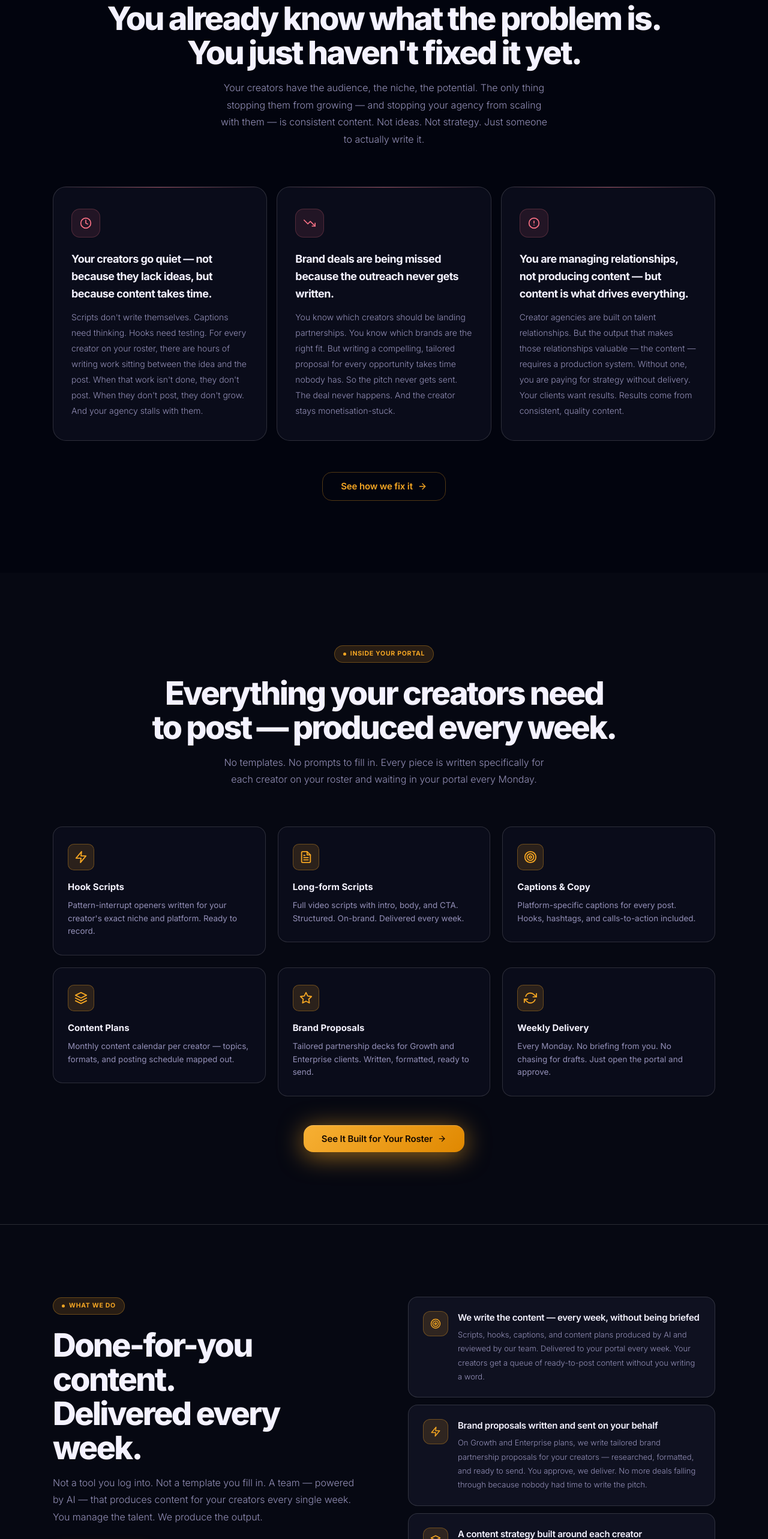
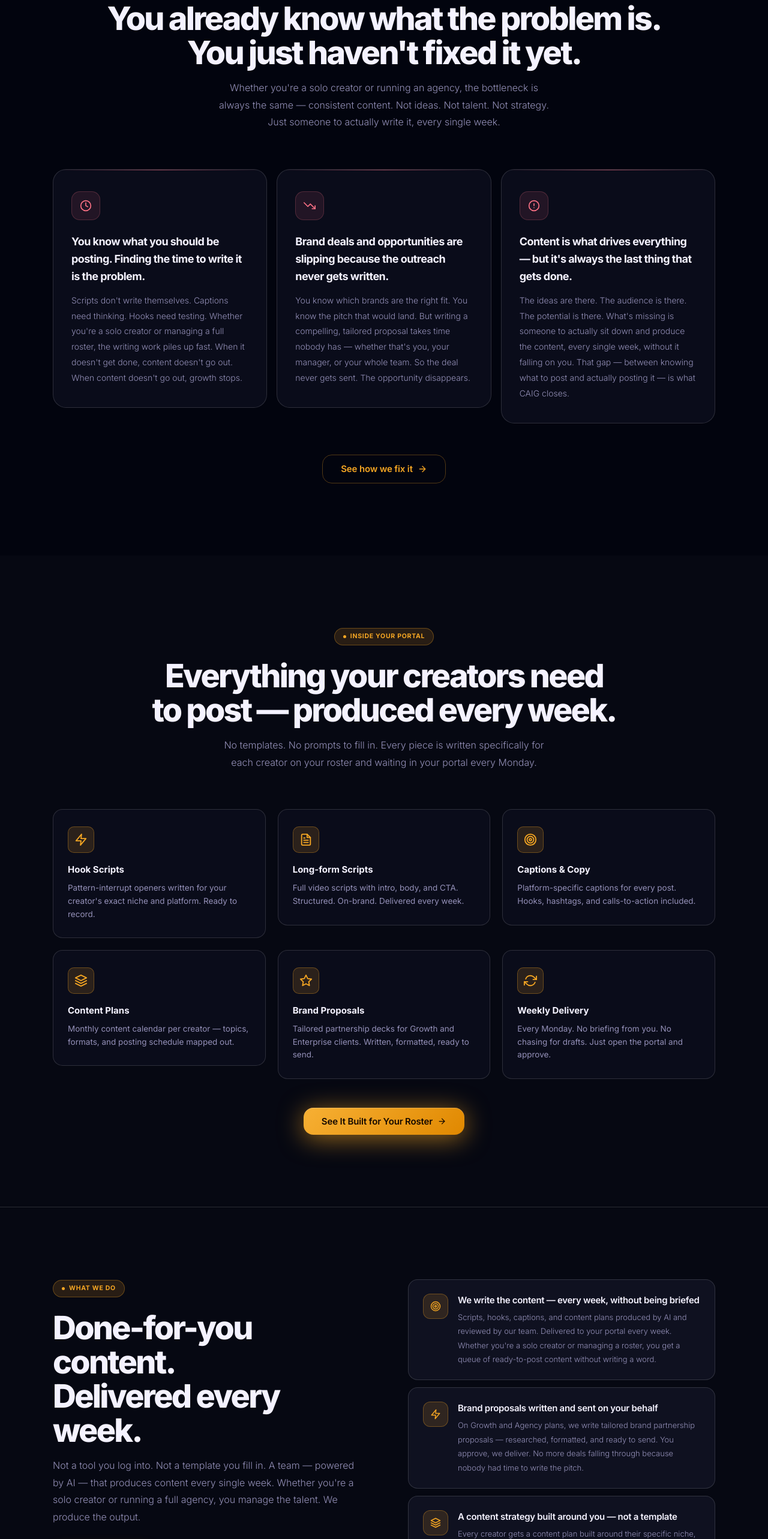
Before and after one commit to 100492107/caig-website, a React (Vite) app: page / in a window 1280 px wide. Shown: the part 1020-3586 px from the top of the page at 60% size. Built offline with nearby package versions, Linux system fonts and the light colour scheme.

Commit message:
Extend dual-audience copy to FAQ, contact form, and footer

```diff
--- a/src/App.jsx
+++ b/src/App.jsx
@@ -711,18 +711,18 @@ function ProofBar() {
 const problems = [
   {
     icon: <Icon.Clock />,
-    title: "Your creators go quiet — not because they lack ideas, but because content takes time.",
-    body: "Scripts don't write themselves. Captions need thinking. Hooks need testing. For every creator on your roster, there are hours of writing work sitting between the idea and the post. When that work isn't done, they don't post. When they don't post, they don't grow. And your agency stalls with them.",
+    title: "You know what you should be posting. Finding the time to write it is the problem.",
+    body: "Scripts don't write themselves. Captions need thinking. Hooks need testing. Whether you're a solo creator or managing a full roster, the writing work piles up fast. When it doesn't get done, content doesn't go out. When content doesn't go out, growth stops.",
   },
   {
     icon: <Icon.TrendingDown />,
-    title: "Brand deals are being missed because the outreach never gets written.",
-    body: "You know which creators should be landing partnerships. You know which brands are the right fit. But writing a compelling, tailored proposal for every opportunity takes time nobody has. So the pitch never gets sent. The deal never happens. And the creator stays monetisation-stuck.",
+    title: "Brand deals and opportunities are slipping because the outreach never gets written.",
+    body: "You know which brands are the right fit. You know the pitch that would land. But writing a compelling, tailored proposal takes time nobody has — whether that's you, your manager, or your whole team. So the deal never gets sent. The opportunity disappears.",
   },
   {
     icon: <Icon.AlertCircle />,
-    title: "You are managing relationships, not producing content — but content is what drives everything.",
-    body: "Creator agencies are built on talent relationships. But the output that makes those relationships valuable — the content — requires a production system. Without one, you are paying for strategy without delivery. Your clients want results. Results come from consistent, quality content.",
+    title: "Content is what drives everything — but it's always the last thing that gets done.",
+    body: "The ideas are there. The audience is there. The potential is there. What's missing is someone to actually sit down and produce the content, every single week, without it falling on you. That gap — between knowing what to post and actually posting it — is what CAIG closes.",
   },
 ]
 
@@ -735,7 +735,7 @@ function Problem() {
             <div className="badge"><span className="badge-dot" />The Real Problem</div>
             <h2 className="section-title">You already know what the problem is.<br />You just haven't fixed it yet.</h2>
             <p className="section-sub">
-              Your creators have the audience, the niche, the potential. The only thing stopping them from growing — and stopping your agency from scaling with them — is consistent content. Not ideas. Not strategy. Just someone to actually write it.
+              Whether you're a solo creator or running an agency, the bottleneck is always the same — consistent content. Not ideas. Not talent. Not strategy. Just someone to actually write it, every single week.
             </p>
           </div>
         </FadeUp>
@@ -764,11 +764,11 @@ function Problem() {
 
 /* ── SOLUTION ────────────────────────────────────────────────── */
 const solutions = [
-  { icon: <Icon.Target size={18} />, title: 'We write the content — every week, without being briefed', body: 'Scripts, hooks, captions, and content plans produced by AI and reviewed by our team. Delivered to your portal every week. Your creators get a queue of ready-to-post content without you writing a word.' },
-  { icon: <Icon.Zap size={18} />, title: 'Brand proposals written and sent on your behalf', body: 'On Growth and Enterprise plans, we write tailored brand partnership proposals for your creators — researched, formatted, and ready to send. You approve, we deliver. No more deals falling through because nobody had time to write the pitch.' },
-  { icon: <Icon.Layers size={18} />, title: 'A content strategy built around each creator', body: 'Every creator on your roster gets a content plan built around their niche, platform, and audience. We track what is working, adjust each month, and keep production aligned with what actually grows the account.' },
-  { icon: <Icon.RefreshCw size={18} />, title: 'Everything in one portal — approve, download, post', body: 'All content is delivered through your private CAIG portal. You review, approve, and hand off to your creators. No email chains. No shared docs. No chasing for drafts. One clean interface, updated every week.' },
-  { icon: <Icon.Shield size={18} />, title: 'Fully managed. Nothing to write. Cancel any time.', body: 'You do not brief us each week, chase for drafts, or manage a writing team. We take care of production end to end. You access everything through your portal and manage your creator relationships. That is the split. Cancel with 30 days notice.' },
+  { icon: <Icon.Target size={18} />, title: 'We write the content — every week, without being briefed', body: 'Scripts, hooks, captions, and content plans produced by AI and reviewed by our team. Delivered to your portal every week. Whether you\'re a solo creator or managing a roster, you get a queue of ready-to-post content without writing a word.' },
+  { icon: <Icon.Zap size={18} />, title: 'Brand proposals written and sent on your behalf', body: 'On Growth and Agency plans, we write tailored brand partnership proposals — researched, formatted, and ready to send. You approve, we deliver. No more deals falling through because nobody had time to write the pitch.' },
+  { icon: <Icon.Layers size={18} />, title: 'A content strategy built around you — not a template', body: 'Every creator gets a content plan built around their specific niche, platform, and audience. We track what is working, adjust each month, and keep production aligned with what actually grows the account.' },
+  { icon: <Icon.RefreshCw size={18} />, title: 'Everything in one portal — approve, download, post', body: 'All content is delivered through your private CAIG portal. You review, approve, and post — or hand off to your creators. No email chains. No shared docs. No chasing for drafts. One clean interface, updated every week.' },
+  { icon: <Icon.Shield size={18} />, title: 'Fully managed. Nothing to write. Cancel any time.', body: 'You do not brief us each week, chase for drafts, or manage a writing team. We take care of production end to end. You access everything through your portal. That is the entire workflow on your side. Cancel with 30 days notice.' },
 ]
 
 function Solution() {
@@ -780,7 +780,7 @@ function Solution() {
             <div className="badge"><span className="badge-dot" />What We Do</div>
             <h2 className="section-title">Done-for-you content.<br />Delivered every week.</h2>
             <p className="section-sub" style={{ marginBottom: '36px' }}>
-              Not a tool you log into. Not a template you fill in. A team — powered by AI — that produces content for your creators every single week. You manage the talent. We produce the output.
+              Not a tool you log into. Not a template you fill in. A team — powered by AI — that produces content every single week. Whether you're a solo creator or running a full agency, you manage the talent. We produce the output.
             </p>
             <a href="#contact" className="btn btn-amber btn-lg">
               Get Started <Icon.ArrowRight />
@@ -918,10 +918,10 @@ function Testimonials() {
 const compOptions = [
   {
     title: 'Hire an In-House Content Writer',
-    sub: "A full-time content hire costs £28–40K a year — and still can't cover every creator at the volume you need",
+    sub: "A full-time content hire costs £28–40K a year — and still can't cover every creator at the volume needed",
     winner: false,
     pros: [
-      { yes: false, text: "One person can't scale across a growing roster" },
+      { yes: false, text: "One person can't scale across a growing roster or multiple platforms" },
       { yes: false, text: 'Sick days, holidays, and turnover break the production cycle' },
       { yes: false, text: 'Briefing, feedback, and revision loops eat more time' },
       { yes: true,  text: 'Deep brand knowledge after time' },
@@ -939,22 +939,22 @@ const compOptions = [
     ],
   },
   {
-    title: 'Brief Creators to Write Their Own Content',
-    sub: 'Creators are talent — not copywriters. Writing their own content is often what slows them down most',
+    title: 'Write It Yourself',
+    sub: 'Whether you\'re a creator or a manager — your time is worth more than writing captions every week',
     winner: false,
     pros: [
-      { yes: false, text: 'Most creators find writing the hardest part of the job' },
+      { yes: false, text: 'Writing content is often the hardest and slowest part of the job' },
       { yes: false, text: 'Inconsistent output — some weeks nothing gets posted' },
-      { yes: false, text: 'Quality varies widely and is hard to maintain at scale' },
-      { yes: false, text: 'Puts the burden back on the people you are supposed to be supporting' },
+      { yes: false, text: 'Quality varies and is hard to maintain under pressure' },
+      { yes: false, text: 'The time cost compounds across every creator and every week' },
     ],
   },
   {
     title: 'CAIG — Done For You',
-    sub: 'Content produced weekly by AI, reviewed by our team, delivered to your portal. Your creators just post.',
+    sub: 'Content produced weekly by AI, reviewed by our team, delivered to your portal. You just post.',
     winner: true,
     pros: [
-      { yes: true,  text: 'Scales across your entire roster without adding headcount' },
+      { yes: true,  text: 'Works for solo creators and full agencies — any size' },
       { yes: true,  text: 'Consistent weekly delivery — every creator, every week' },
       { yes: true,  text: 'Built around each creator\'s voice, niche, and platform' },
       { yes: true,  text: 'You review and approve — we handle all production' },
@@ -1012,32 +1012,32 @@ const whyItems = [
   {
     num: '01',
     title: 'We never ask you to brief us.',
-    body: 'Most content solutions still need you to write prompts, fill in templates, or manage a freelancer. We don\'t. You onboard your creators once. After that, content shows up every Monday. No check-ins. No forms. No follow-ups.',
+    body: 'Most content solutions still need you to write prompts, fill in templates, or manage a freelancer. We don\'t. You onboard once — whether you\'re a solo creator or managing twenty. After that, content shows up every Monday. No check-ins. No forms. No follow-ups.',
   },
   {
     num: '02',
-    title: 'Every piece is built for that creator\'s exact niche.',
+    title: 'Every piece is built for your exact niche.',
     body: 'Generic content gets ignored. We build a deep content profile for every creator — their voice, their niche, their audience, their platform. What lands in your portal could only have been written for them.',
   },
   {
     num: '03',
     title: 'A cheaper tool is not a competitor. A system is.',
-    body: 'Anyone can subscribe to an AI writing tool. Running it, prompting it, reviewing it, formatting it, and delivering it for ten creators every week — that\'s what we do. You\'re not paying for AI. You\'re paying for the system that makes it work at scale.',
+    body: 'Anyone can open ChatGPT. Running it, prompting it, reviewing it, formatting it, and delivering it week after week — for yourself or for a roster — that\'s what we do. You\'re not paying for AI. You\'re paying for the system that makes it work.',
   },
   {
     num: '04',
-    title: 'Your portal is a competitive advantage.',
-    body: 'Your clients get a private portal with their content queue, history, and approvals in one place. No other agency offers this. It signals professionalism, justifies your retainer, and makes you harder to replace.',
+    title: 'Your portal is a professional edge.',
+    body: 'You get a private portal with your content queue, history, and approvals in one place. For individual creators it means one clean home for all your content. For agencies, it signals the kind of professionalism that justifies a retainer and makes you harder to replace.',
   },
   {
     num: '05',
     title: 'We grow with you, not against you.',
-    body: 'Sign one new creator? Their content starts the following Monday. No renegotiating. No extra onboarding cost. The system scales with your roster. You focus on signing talent — we handle the delivery.',
+    body: 'Adding a new creator to your roster? Their content starts the following Monday. Growing your own account to a new platform? We expand with you. No renegotiating. No extra onboarding cost. The system scales with you.',
   },
   {
     num: '06',
     title: 'The results compound. The alternatives don\'t.',
-    body: 'Consistent posting builds algorithmic trust, audience loyalty, and brand deal leverage. Every week your creators post, they get easier to monetise. Every week they don\'t — you lose ground that takes months to recover.',
+    body: 'Consistent posting builds algorithmic trust, audience loyalty, and brand deal leverage. Every week you post, your account gets easier to monetise. Every week you don\'t — you lose ground that takes months to recover.',
   },
 ]
 
@@ -1047,10 +1047,10 @@ function WhyCAIG() {
       <div className="container">
         <FadeUp>
           <div className="sh c">
-            <div className="badge"><span className="badge-dot" />Why Agencies Choose CAIG</div>
+            <div className="badge"><span className="badge-dot" />Why Creators & Agencies Choose CAIG</div>
             <h2 className="section-title">This isn't a content tool.<br />It's an unfair advantage.</h2>
             <p className="section-sub">
-              The agencies that win in creator management aren't the ones working harder. They're the ones who solved content production while everyone else is still stuck in it.
+              The creators and agencies that win aren't the ones working harder. They're the ones who solved content production while everyone else is still stuck in it.
             </p>
           </div>
         </FadeUp>
@@ -1083,25 +1083,25 @@ const steps = [
     num: '01',
     label: 'Step One',
     title: 'Discovery call — 30 minutes',
-    text: 'You walk us through your roster, your current content process, and what good looks like for you. We show you a live demo of the portal and what content output looks like in practice. You leave knowing exactly what you would get and what it costs.',
+    text: 'You tell us who you are — a solo creator or an agency — and walk us through your current content process and what good looks like for you. We show you a live demo of the portal and real content output. You leave knowing exactly what you\'d get and what it costs.',
   },
   {
     num: '02',
     label: 'Step Two',
     title: 'We onboard your creators in 48 hours',
-    text: 'You share basic details for each creator — niche, platform, tone, and any existing content. We set up the content engine for each one, configured around their voice and audience. No lengthy briefing process. No forms to fill in.',
+    text: 'You share basic details — niche, platform, tone, and any existing content. Whether that\'s just you or a full roster, we set up the content engine for each creator, configured around their voice and audience. No lengthy briefing process. No forms to fill in.',
   },
   {
     num: '03',
     label: 'Step Three',
     title: 'Content lands in your portal every week',
-    text: 'Every Monday, a fresh batch of scripts, hooks, captions, and content plans is ready in your portal — one batch per creator. You review, approve, and hand off. Your creators post. That is the entire workflow on your side.',
+    text: 'Every Monday, a fresh batch of scripts, hooks, captions, and content plans is ready in your portal. You review, approve, and post — or hand off to your creators. That is the entire workflow on your side.',
   },
   {
     num: '04',
     label: 'Step Four',
     title: 'We improve it every month',
-    text: 'We track what is performing, adjust the content strategy each month, and refine the output based on what is working for each creator. On Growth and Enterprise, you get a monthly strategy session with your dedicated content strategist.',
+    text: 'We track what is performing, adjust the content strategy each month, and refine the output based on what is working. On Growth and Agency plans, you get a monthly strategy session with your dedicated content strategist.',
   },
 ]
 
@@ -1143,8 +1143,8 @@ function HowItWorks() {
 /* ── FAQ ─────────────────────────────────────────────────────── */
 const faqs = [
   {
-    q: 'What kind of agencies do you work with?',
-    a: "Creator management agencies, talent agencies, and brand-side teams managing content across multiple creators or accounts. If you have a roster of creators who need to post consistently and you are responsible for making that happen, CAIG is built for you.",
+    q: 'Who is CAIG for?',
+    a: "Two types of clients. First: individual creators who want consistent content without spending hours writing it themselves — scripts, hooks, captions, and content plans, delivered weekly. Second: creator management agencies and talent managers who need to produce content across a full roster without hiring a writing team. If you need content to go out every week and you don't want to be the one writing it, CAIG is built for you.",
   },
   {
     q: 'What does CAIG actually produce?',
@@ -1168,7 +1168,7 @@ const faqs = [
   },
   {
     q: 'How does pricing work?',
-    a: "Pricing is based on your roster size and content volume. We don't publish rates publicly — every agency is different and we'd rather give you an accurate number on a call than a figure that doesn't fit. Book a free discovery call and we'll give you a clear, honest quote with no obligation.",
+    a: "We offer plans for solo creators as well as agencies managing multiple creators. Pricing depends on how many creators you need covered and what content volume you need each week. We don't publish rates publicly — every situation is different and we'd rather give you an accurate number on a call than a figure that doesn't fit. Book a free discovery call and we'll give you a clear, honest quote with no obligation.",
   },
 ]
 
@@ -1222,11 +1222,11 @@ function UrgencyBanner() {
         <div className="urgency-inner">
           <div className="urgency-eyebrow">The cost of doing nothing</div>
           <h2 className="urgency-title">
-            Every week your creators don't post<br />is a week someone else's do.
+            Every week you don't post<br />is a week someone else does.
           </h2>
           <p className="urgency-body">
-            Algorithms reward creators who show up. Brands sign the ones with consistent output. Audiences forget the ones who go quiet. Right now, somewhere on your roster, a creator hasn't posted in two weeks. Not because they don't want to — because nobody wrote the content.
-            <strong style={{ color: 'var(--t0)' }}> That is a solvable problem. Book a 30-minute call and we will show you exactly what CAIG produces for creators like yours — and what it costs.</strong>
+            Algorithms reward creators who show up. Brands sign the ones with consistent output. Audiences forget the ones who go quiet. Whether you're a solo creator or managing a roster — the content gap costs you every single week it stays open.
+            <strong style={{ color: 'var(--t0)' }}> That is a solvable problem. Book a 30-minute call and we will show you exactly what CAIG produces for creators like you — and what it costs.</strong>
           </p>
           <a href="#contact" className="btn btn-amber btn-lg breathe">
             Book the Call — 30 Minutes, No Obligation <Icon.ArrowRight size={17} />
@@ -1271,7 +1271,7 @@ function Contact() {
             <div className="badge"><span className="badge-dot" />Get Started</div>
             <h2 className="section-title">Book a free<br />discovery call</h2>
             <p className="section-sub" style={{ marginBottom: '10px' }}>
-              30 minutes. We show you the portal, walk through what content would look like for your creators, and give you a clear answer on which plan fits. You walk away knowing exactly what you would get.
+              30 minutes. We show you the portal, walk through what content would look like for your niche and platform, and give you a clear answer on which plan fits. You walk away knowing exactly what you would get.
             </p>
             <p style={{ fontSize: '14px', color: 'var(--amber)', fontWeight: 600, marginBottom: '28px' }}>
               Completely free. No obligation whatsoever.
@@ -1313,7 +1313,7 @@ function Contact() {
                 </div>
               ) : (
                 <>
-                  <div className="cform-title">Tell us about your agency</div>
+              <div className="cform-title">Tell us about yourself</div>
                   <div className="cform-sub">We reply within 4 business hours, every time</div>
                   <form onSubmit={submit}>
                     <input type="hidden" name="form-name" value="contact" />
@@ -1323,8 +1323,8 @@ function Contact() {
                         <input className="fi" name="name" placeholder="Jane Smith" value={form.name} onChange={set('name')} />
                       </div>
                       <div className="fg">
-                        <label className="fl">Agency / Company</label>
-                        <input className="fi" name="company" placeholder="Talent Agency Ltd" value={form.company} onChange={set('company')} />
+                        <label className="fl">Agency / Company (or "Solo Creator")</label>
+                        <input className="fi" name="company" placeholder="Talent Agency Ltd / Solo Creator" value={form.company} onChange={set('company')} />
                       </div>
                     </div>
                     <div className="frow">
@@ -1338,11 +1338,11 @@ function Contact() {
                       </div>
                     </div>
                     <div className="fg">
-                      <label className="fl">How many creators are on your roster?</label>
+                      <label className="fl">How many creators do you need content for?</label>
                       <select className="fi" name="service" value={form.service} onChange={set('service')} style={{ cursor: 'pointer' }}>
-                        <option value="">Select roster size</option>
-                        <option>1–2 creators</option>
-                        <option>3–5 creators</option>
+                        <option value="">Select an option</option>
+                        <option>Just me (solo creator)</option>
+                        <option>2–5 creators</option>
                         <option>6–10 creators</option>
                         <option>11–20 creators</option>
                         <option>20+ creators</option>
@@ -1391,7 +1391,7 @@ function Footer() {
               <Logo height={28} />
             </div>
             <p className="footer-tagline">
-              Done-for-you AI content creation for creator agencies and talent managers.
+              Done-for-you AI content creation for solo creators, talent managers, and creator agencies.
               Scripts, captions, and proposals — produced weekly, delivered to your portal.
             </p>
           </div>
```
